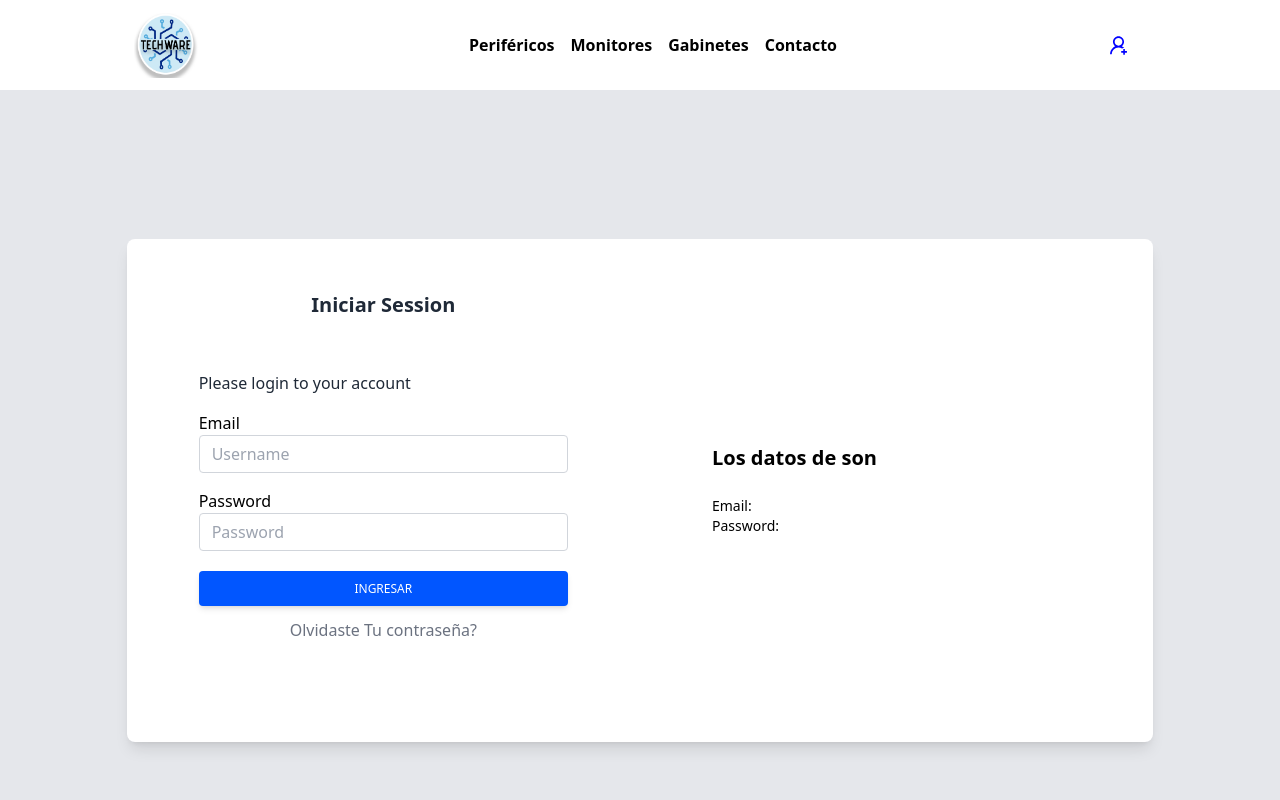
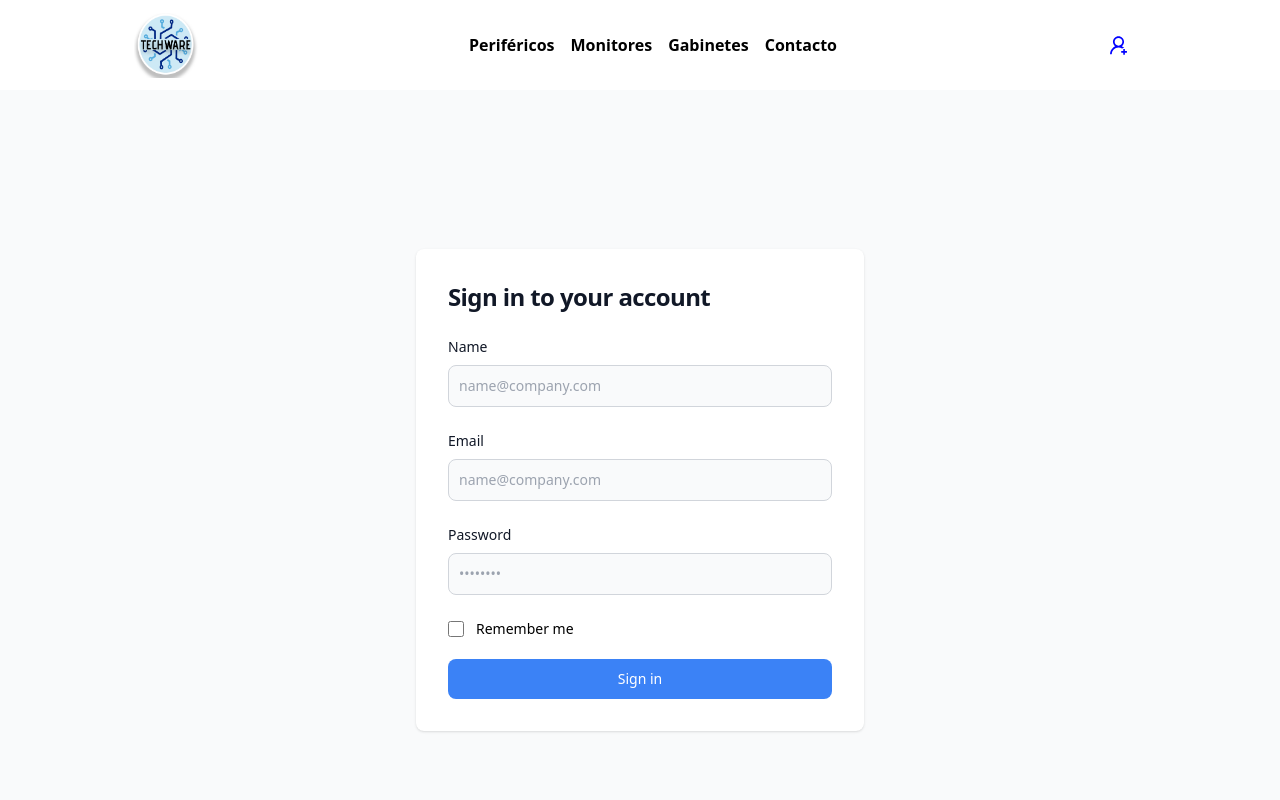
Before and after one commit to No-Country/C8-21-FT-Java-React, a React (Vite) app in the folder FrontEnd/E-commerce/: page /login in a window 1280 px wide. Shown: the top 800 px of the page. Built offline with nearby package versions, Linux system fonts and the light colour scheme.

Commit message:
:white_check_mark: Login

```diff
--- a/FrontEnd/E-commerce/src/components/Header/Cards/StyledCards.js
+++ b/FrontEnd/E-commerce/src/components/Header/Cards/StyledCards.js
@@ -22,7 +22,7 @@
     gap: 15px;
     margin-top: 20px;
     margin-bottom: 40px;
-    margin-right: 30px;
+    margin-right: 27px;
 
 
     @media (max-width: 770px){
--- a/FrontEnd/E-commerce/src/components/Login/index.jsx
+++ b/FrontEnd/E-commerce/src/components/Login/index.jsx
@@ -7,86 +7,59 @@
 const index = () => {
     const login = () => {
         toast.success('Successfully Login!');
+        redireccionar()
+    }
 
+    const redireccionar = () => {
         setTimeout(function () {
-
             window.location.href = "/";
-
         }, 450);
     }
+
+
 
     return (
         <>
             <Navbar />
             <Toaster />
-            <section className="h-full gradient-form bg-gray-200 md:h-screen">
-                <div className="container py-12 px-6 h-full">
-                    <div className="flex justify-center items-center flex-wrap h-full g-6 text-gray-800">
-                        <div className="xl:w-10/12">
-                            <div className="block bg-white shadow-lg rounded-lg">
-                                <div className="lg:flex lg:flex-wrap g-0">
-                                    <div className="lg:w-6/12 px-4 md:px-0">
-                                        <div className="md:p-12 md:mx-6">
-                                            <div className="text-center">
-                                                <h4 className="text-xl font-semibold mt-1 mb-12 pb-1">Iniciar Session</h4>
-                                            </div>
-                                            <form>
-                                                <p className="mb-4">Please login to your account</p>
-                                                <div className="mb-4">
-                                                    <label className='text-black'>Email</label>
-                                                    <input
-                                                        type="text"
-                                                        className="form-control block w-full px-3 py-1.5 text-base font-normal text-gray-700 bg-white bg-clip-padding border border-solid border-gray-300 rounded transition ease-in-out m-0 focus:text-gray-700 focus:bg-white focus:border-blue-600 focus:outline-none"
-                                                        id="exampleFormControlInput1"
-                                                        placeholder="Username"
-                                                        required
-                                                    />
-                                                </div>
-                                                <div className="mb-4">
-                                                    <label className='text-black'>Password</label>
-                                                    <input
-                                                        type="password"
-                                                        className="form-control block w-full px-3 py-1.5 text-base font-normal text-gray-700 bg-white bg-clip-padding border border-solid border-gray-300 rounded transition ease-in-out m-0 focus:text-gray-700 focus:bg-white focus:border-blue-600 focus:outline-none"
-                                                        id="exampleFormControlInput1"
-                                                        placeholder="Password"
-                                                        required
-                                                    />
-                                                </div>
-                                                <div className="text-center pt-1 mb-12 pb-1">
-                                                    <Link
-                                                        onClick={login}
-                                                        className="bg-[#0156FF] inline-block px-6 py-2.5 text-white font-medium text-xs leading-tight uppercase rounded shadow-md hover:bg-blue-700 hover:shadow-lg focus:shadow-lg focus:outline-none focus:ring-0 active:shadow-lg transition duration-150 ease-in-out w-full mb-3"
-                                                        type="button"
-                                                        data-mdb-ripple="true"
-                                                        data-mdb-ripple-color="light"
-                                                    >
-                                                        Ingresar
-                                                    </Link>
-
-                                                    <a className="text-gray-500" href="#!">Olvidaste Tu contraseña?</a>
-                                                </div>
-
-                                            </form>
+            <section className="bg-gray-50">
+                <div className="flex flex-col items-center justify-center px-6 py-8 mx-auto md:h-screen lg:py-0">
+                    <div className="w-full bg-white rounded-lg shadow dark:border md:mt-0 sm:max-w-md xl:p-0 dark:bg-white-800 dark:border-gray-700">
+                        <div className="p-6 space-y-4 md:space-y-6 sm:p-8">
+                            <h1 className="text-xl font-bold leading-tight tracking-tight text-gray-900 md:text-2xl dark:text-black">
+                                Sign in to your account
+                            </h1>
+                            <form className="space-y-4 md:space-y-6" >
+                                <div>
+                                    <label for="name" className="block mb-2 text-sm font-medium text-gray-900 dark:text-balck">Name</label>
+                                    <input type="name" name="nombre" id="name" className="bg-gray-50 border border-gray-300 text-gray-900 sm:text-sm rounded-lg focus:ring-primary-600 focus:border-primary-600 block w-full p-2.5 dark:bg-gray-700 dark:border-gray-600 dark:placeholder-gray-400 dark:text-white dark:focus:ring-blue-500 dark:focus:border-blue-500" placeholder="name@company.com" required />
+                                </div>
+                                <div>
+                                    <label for="email" className="block mb-2 text-sm font-medium text-gray-900 dark:text-black">Email</label>
+                                    <input type="email" name="email" id="email" className="bg-gray-50 border border-gray-300 text-gray-900 sm:text-sm rounded-lg focus:ring-primary-600 focus:border-primary-600 block w-full p-2.5 dark:bg-gray-700 dark:border-gray-600 dark:placeholder-gray-400 dark:text-white dark:focus:ring-blue-500 dark:focus:border-blue-500" placeholder="name@company.com" required />
+                                </div>
+                                <div>
+                                    <label for="password" className="block mb-2 text-sm font-medium text-gray-900 dark:text-black">Password</label>
+                                    <input type="password" name="password" id="password" placeholder="••••••••" className="bg-gray-50 border border-gray-300 text-gray-900 sm:text-sm rounded-lg focus:ring-primary-600 focus:border-primary-600 block w-full p-2.5 dark:bg-gray-700 dark:border-gray-600 dark:placeholder-gray-400 dark:text-white dark:focus:ring-blue-500 dark:focus:border-blue-500" required />
+                                </div>
+                                <div className="flex items-center justify-between">
+                                    <div className="flex items-start">
+                                        <div className="flex items-center h-5">
+                                            <input id="remember" aria-describedby="remember" type="checkbox" className="w-4 h-4 border border-gray-300 rounded bg-gray-50 focus:ring-3 focus:ring-primary-300 dark:bg-gray-700 dark:border-gray-600 dark:focus:ring-primary-600 dark:ring-offset-gray-800" required />
                                         </div>
-                                    </div>
-                                    <div
-                                        className="lg:w-6/12 flex items-center lg:rounded-r-lg rounded-b-lg lg:rounded-bl-none">
-                                        <div className="text-white px-4 py-6 md:p-12 md:mx-6">
-                                            <h4 className="text-xl font-semibold mb-6 text-black">Los datos de son</h4>
-                                            <p className="text-sm text-black">
-                                                Email:
-                                            </p>
-                                            <p className="text-sm text-black">
-                                                Password:
-                                            </p>
+                                        <div className="ml-3 text-sm">
+                                            <label for="remember" className="text-black-500 dark:text-gray-800">Remember me</label>
                                         </div>
                                     </div>
                                 </div>
-                            </div>
+                                <Link onClick={login}>
+                                    <button type="submit" className="w-full bg-blue-500 mt-5 text-white bg-primary-800 hover:bg-primary-700 focus:ring-4 focus:outline-none focus:ring-primary-300 font-medium rounded-lg text-sm px-5 py-2.5 text-center dark:bg-primary-600 dark:hover:bg-primary-700 dark:focus:ring-primary-800">Sign in</button>
+                                </Link>
+                            </form>
                         </div>
                     </div>
                 </div>
-            </section >
+            </section>
         </>
     )
 }
```
